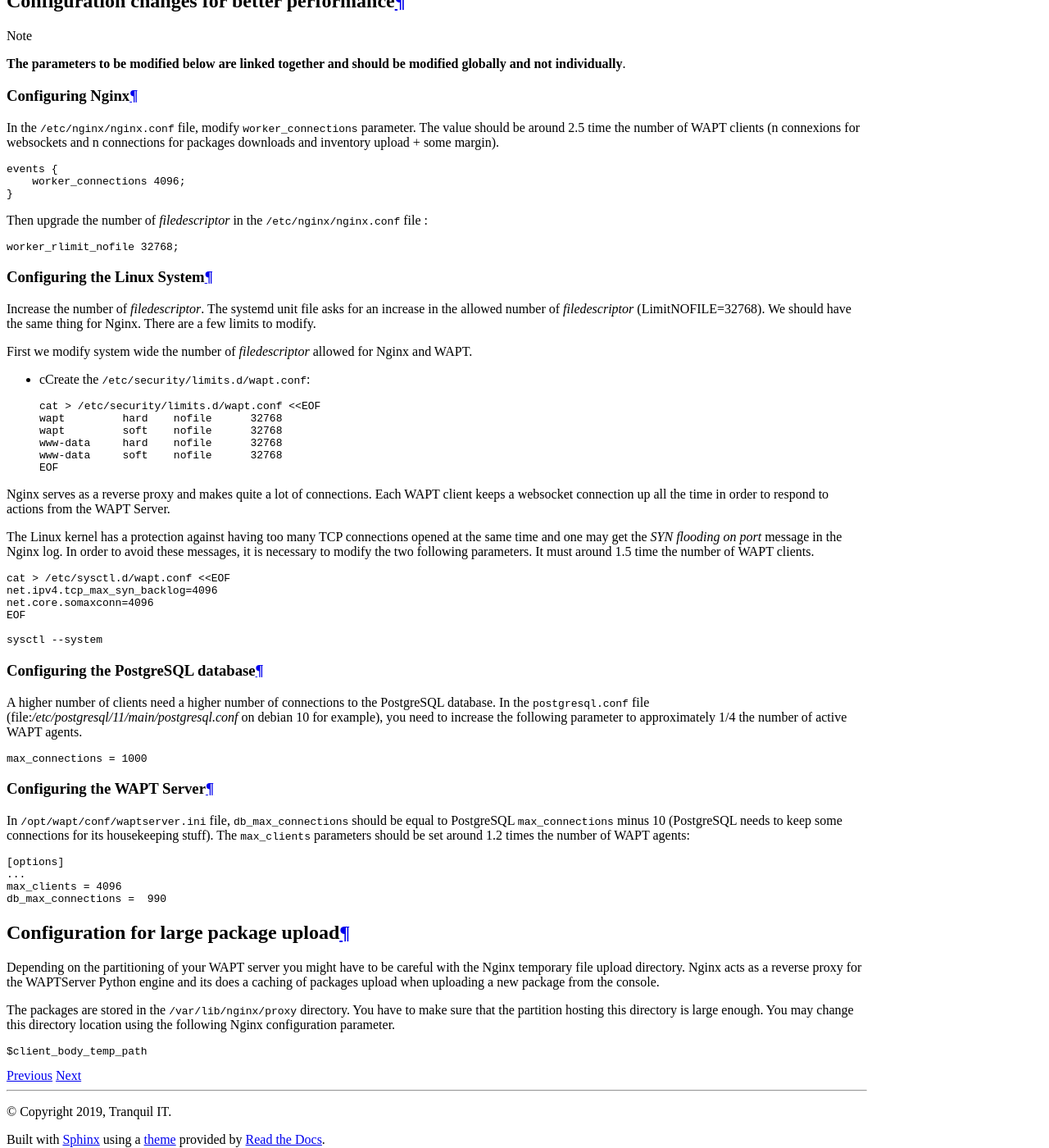
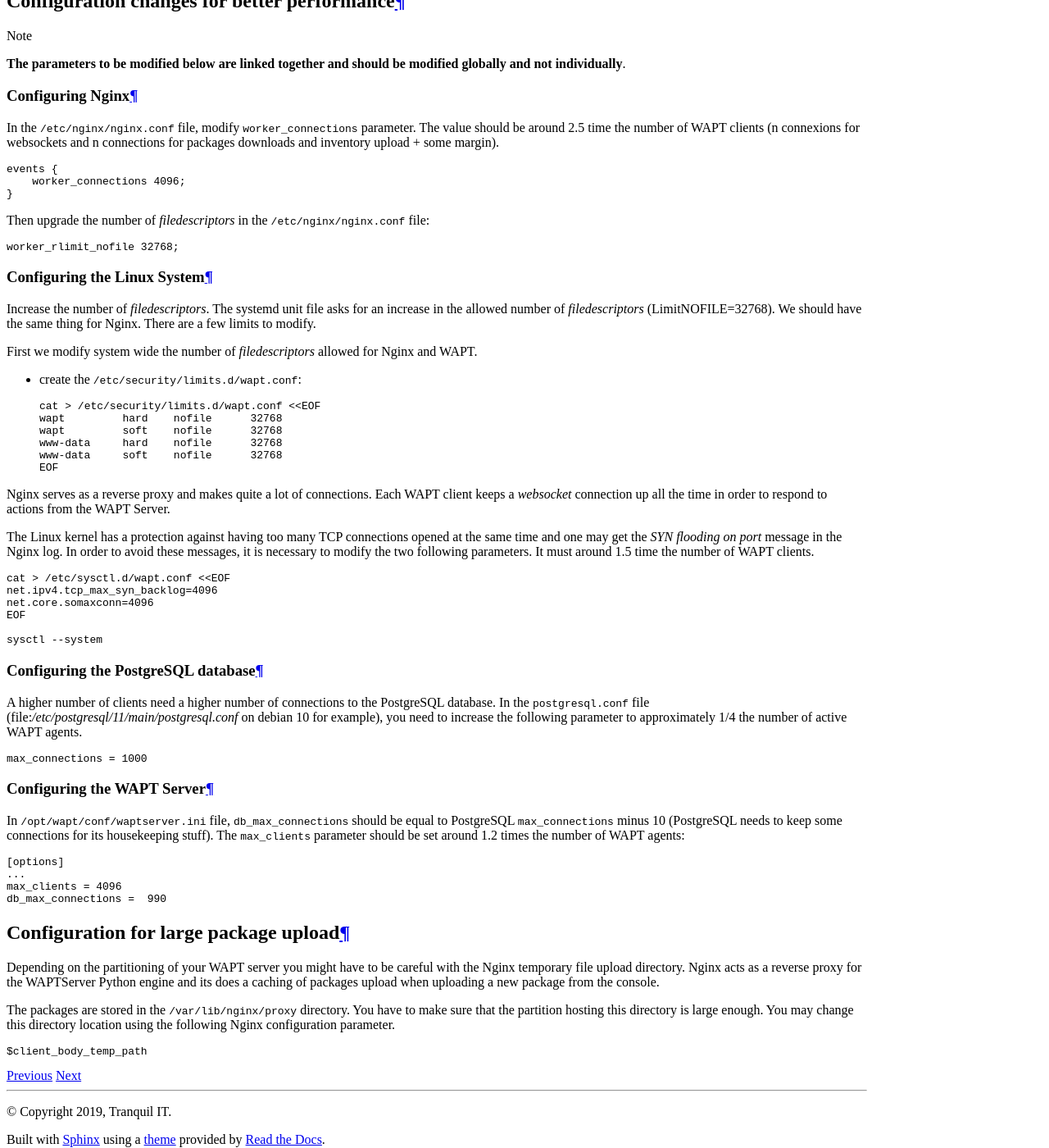
Before and after one commit to tranquilit/WAPT-Documentation, a Sphinx documentation site: the page built from source/wapt-configuration/wapt-large/index.rst, in a window 1280 px wide and 1400 px high, scrolled down 1322 px. Shown: the whole window at 82% size. Built offline with Sphinx 7.4.7 and the Read the Docs theme 2.0.0, drawn with Linux system fonts in a browser that asks for light colours.

Commit message:
translations WAPT 1.8 + minor fixes to RST

```diff
--- a/source/wapt-configuration/wapt-large/index.rst
+++ b/source/wapt-configuration/wapt-large/index.rst
@@ -56,8 +56,8 @@
        worker_connections 4096;
    }
 
-Then upgrade the number of *filedescriptor*
-in the :file:`/etc/nginx/nginx.conf` file :
+Then upgrade the number of *filedescriptors*
+in the :file:`/etc/nginx/nginx.conf` file:
 
 .. code-block:: bash
 
@@ -66,14 +66,14 @@
 Configuring the Linux System
 ++++++++++++++++++++++++++++
 
-Increase the number of *filedescriptor*. The systemd unit file asks
-for an increase in the allowed number of *filedescriptor* (LimitNOFILE=32768).
+Increase the number of *filedescriptors*. The systemd unit file asks
+for an increase in the allowed number of *filedescriptors* (LimitNOFILE=32768).
 We should have the same thing for Nginx. There are a few limits to modify.
 
-First we modify system wide the number of *filedescriptor* allowed
+First we modify system wide the number of *filedescriptors* allowed
 for Nginx and WAPT.
 
-* cCreate the :file:`/etc/security/limits.d/wapt.conf`:
+* create the :file:`/etc/security/limits.d/wapt.conf`:
 
   .. code-block:: bash
 
@@ -85,7 +85,7 @@
      EOF
 
 Nginx serves as a reverse proxy and makes quite a lot of connections.
-Each WAPT client keeps a websocket connection up all the time in order
+Each WAPT client keeps a *websocket* connection up all the time in order
 to respond to actions from the WAPT Server.
 
 The Linux kernel has a protection against having too many TCP connections
@@ -121,7 +121,7 @@
 In :file:`/opt/wapt/conf/waptserver.ini` file, ``db_max_connections``
 should be equal to PostgreSQL ``max_connections`` minus 10 (PostgreSQL needs
 to keep some connections for its housekeeping stuff). The ``max_clients``
-parameters should be set around 1.2 times the number of WAPT agents:
+parameter should be set around 1.2 times the number of WAPT agents:
 
 .. code-block:: ini
 
--- a/source/wapt-configuration/waptagent/index.rst
+++ b/source/wapt-configuration/waptagent/index.rst
@@ -24,7 +24,7 @@
 
 For this, the WAPT server looks at the unique number "UUID" in the inventory.
 
-WAPT offers 3 modes of operation do help you distinguish between hosts,
+WAPT offers 3 modes of operation to help you distinguish between hosts,
 it is up to you to choose the mode that best suits you.
 
 .. attention::
```
Also changed, not shown: source/wapt-configuration/wapt-uninstall/index.rst (+18 -18 lines), source/wapt-security/security-configuration-auth-ad.rst (+8 -6 lines), 15 other files.
